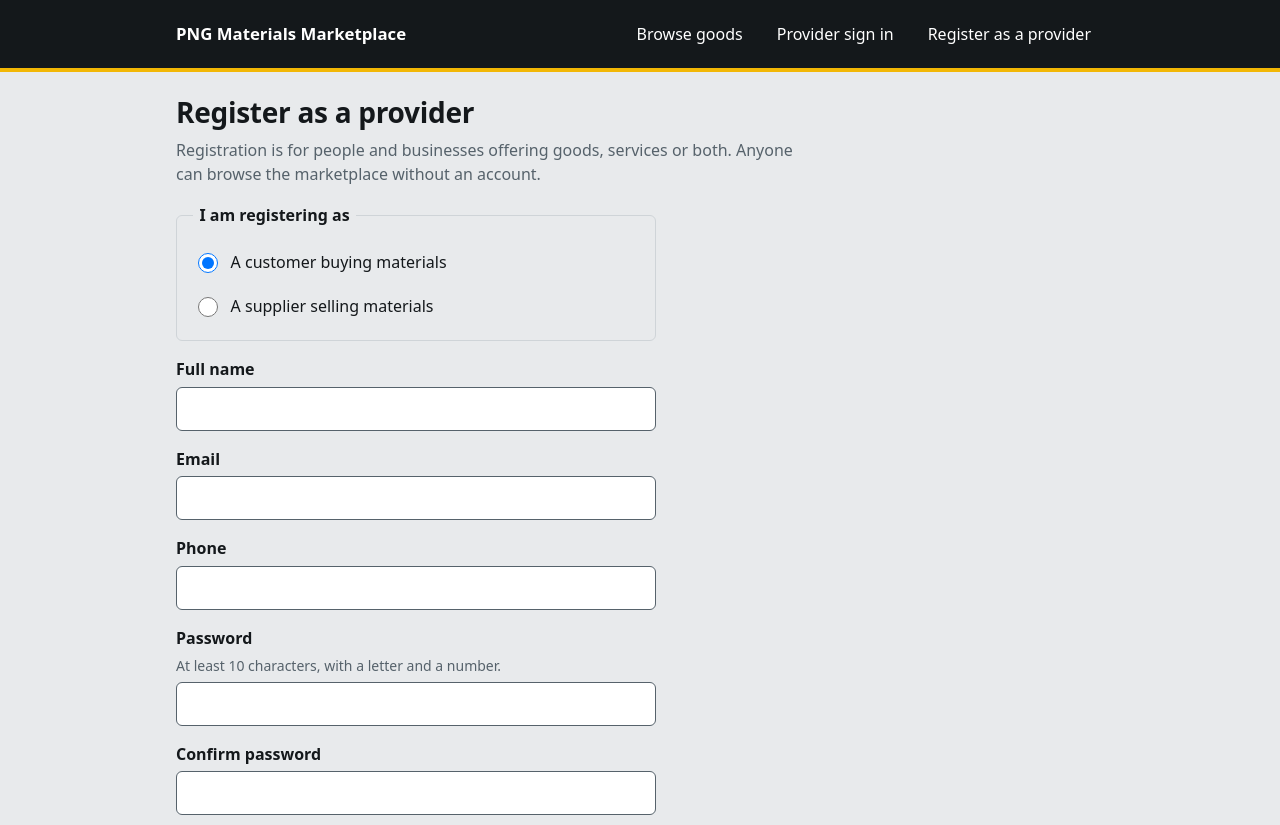
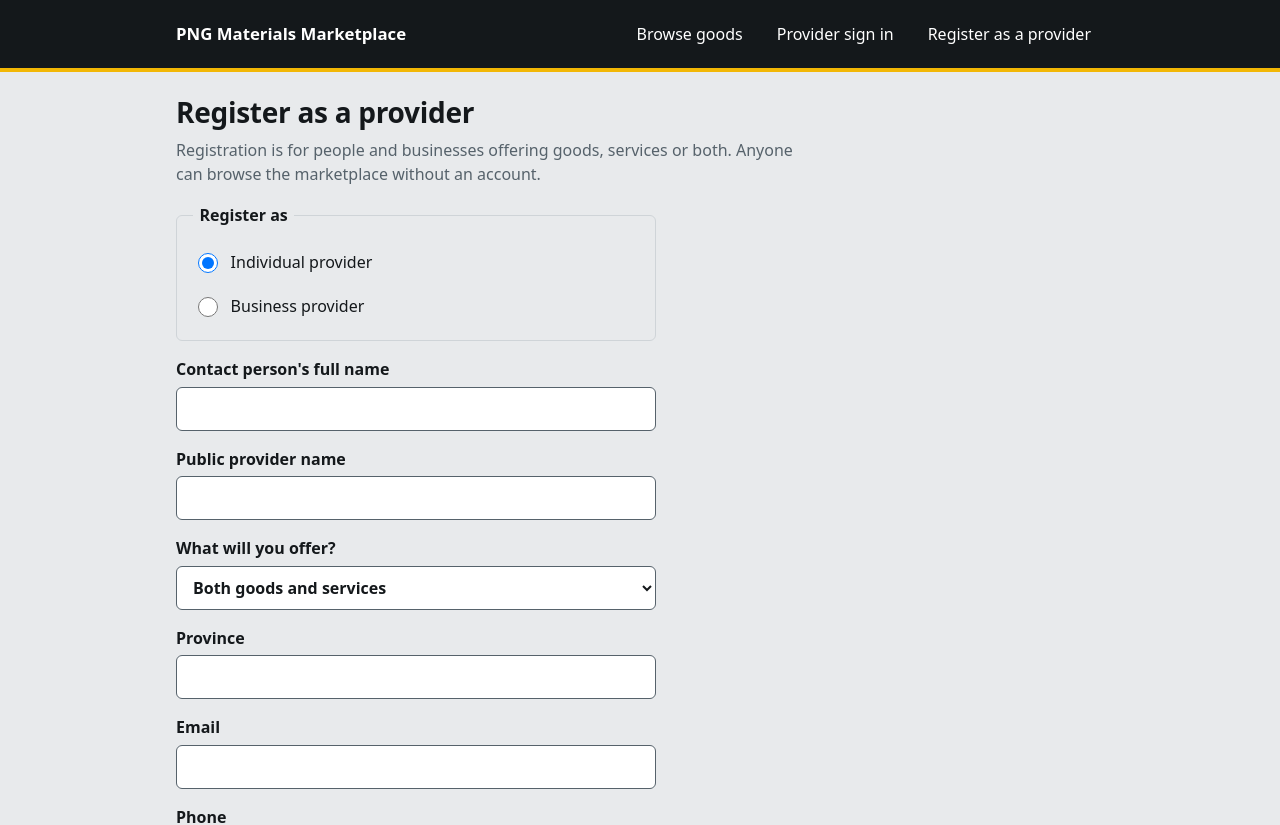
Before and after one commit to JennyJoshua/png-materials-marketplace, a Next.js app: page /register in a window 1280 px wide. Shown: the top 825 px of the page. Built offline with nearby package versions, Linux system fonts and the light colour scheme.

Commit message:
feat: replace buyer signup with provider registration

```diff
--- a/components/AuthForms.tsx
+++ b/components/AuthForms.tsx
@@ -4,64 +4,37 @@ import { useState, type FormEvent } from "react";
 import { useRouter } from "next/navigation";
 
 type ApiError = { error?: { code?: string; message?: string; fields?: Record<string, string> } };
-
 async function postJson(url: string, payload: unknown): Promise<{ ok: boolean; status: number; body: Record<string, unknown> & ApiError }> {
-  const res = await fetch(url, {
-    method: "POST",
-    headers: { "Content-Type": "application/json", Accept: "application/json" },
-    body: JSON.stringify(payload),
-  });
+  const res = await fetch(url, { method: "POST", headers: { "Content-Type": "application/json", Accept: "application/json" }, body: JSON.stringify(payload) });
   const body = (await res.json().catch(() => ({}))) as Record<string, unknown> & ApiError;
   return { ok: res.ok, status: res.status, body };
 }
-
 function FieldError({ id, message }: { id: string; message?: string }) {
-  return message ? (
-    <span id={id} className="field-error">
-      {message}
-    </span>
-  ) : null;
+  return message ? <span id={id} className="field-error">{message}</span> : null;
 }
 
 export function LoginForm({ next, notice }: { next?: string; notice?: string }) {
   const router = useRouter();
   const [error, setError] = useState<string | null>(null);
   const [busy, setBusy] = useState(false);
-
   async function onSubmit(event: FormEvent<HTMLFormElement>) {
-    event.preventDefault();
-    setError(null);
-    setBusy(true);
+    event.preventDefault(); setError(null); setBusy(true);
     const form = new FormData(event.currentTarget);
-    const result = await postJson("/api/auth/login", {
-      email: form.get("email"),
-      password: form.get("password"),
-      ...(next ? { next } : {}),
-    }).catch(() => null);
+    const result = await postJson("/api/auth/login", { email: form.get("email"), password: form.get("password"), ...(next ? { next } : {}) }).catch(() => null);
     setBusy(false);
     if (!result) return setError("Could not reach the server. Check your connection and try again.");
     if (!result.ok) return setError(result.body.error?.message ?? "Could not sign in.");
     const data = result.body.data as { redirectTo: string };
-    router.replace(data.redirectTo);
-    router.refresh();
+    router.replace(data.redirectTo); router.refresh();
   }
-
   return (
     <>
       {notice ? <p className="alert" role="alert">{notice}</p> : null}
       {error ? <p className="alert" role="alert">{error}</p> : null}
       <form className="stack" onSubmit={onSubmit} noValidate>
-        <label>
-          Email
-          <input name="email" type="email" autoComplete="email" required />
-        </label>
-        <label>
-          Password
-          <input name="password" type="password" autoComplete="current-password" required />
-        </label>
-        <button className="btn" type="submit" disabled={busy}>
-          {busy ? "Signing in…" : "Sign in"}
-        </button>
+        <label>Email<input name="email" type="email" autoComplete="email" required /></label>
+        <label>Password<input name="password" type="password" autoComplete="current-password" required /></label>
+        <button className="btn" type="submit" disabled={busy}>{busy ? "Signing in…" : "Sign in"}</button>
       </form>
     </>
   );
@@ -69,53 +42,40 @@ export function LoginForm({ next, notice }: { next?: string; notice?: string })
 
 export function RegisterForm() {
   const router = useRouter();
-  const [accountType, setAccountType] = useState<"CUSTOMER" | "SUPPLIER">("CUSTOMER");
+  const [accountType, setAccountType] = useState<"INDIVIDUAL_PROVIDER" | "BUSINESS_PROVIDER">("INDIVIDUAL_PROVIDER");
   const [errors, setErrors] = useState<Record<string, string>>({});
   const [formError, setFormError] = useState<string | null>(null);
   const [confirmEmail, setConfirmEmail] = useState(false);
   const [busy, setBusy] = useState(false);
 
   async function onSubmit(event: FormEvent<HTMLFormElement>) {
-    event.preventDefault();
-    setErrors({});
-    setFormError(null);
-    setBusy(true);
+    event.preventDefault(); setErrors({}); setFormError(null); setBusy(true);
     const form = new FormData(event.currentTarget);
     const text = (name: string) => String(form.get(name) ?? "");
-    const base = {
+    const payload = {
       accountType,
       fullName: text("fullName"),
+      displayName: text("displayName"),
+      providerType: text("providerType"),
+      province: text("province"),
       email: text("email"),
       phone: text("phone"),
       password: text("password"),
       confirmPassword: text("confirmPassword"),
     };
-    const payload =
-      accountType === "SUPPLIER"
-        ? { ...base, businessName: text("businessName"), businessAddress: text("businessAddress"), location: text("location") }
-        : base;
-
     const result = await postJson("/api/auth/register", payload).catch(() => null);
     setBusy(false);
     if (!result) return setFormError("Could not reach the server. Check your connection and try again.");
     if (!result.ok) {
       if (result.body.error?.fields) setErrors(result.body.error.fields);
-      return setFormError(result.body.error?.message ?? "Could not create the account.");
+      return setFormError(result.body.error?.message ?? "Could not create the provider account.");
     }
     const data = result.body.data as { needsEmailConfirmation: boolean; redirectTo?: string };
     if (data.needsEmailConfirmation || !data.redirectTo) return setConfirmEmail(true);
-    router.replace(data.redirectTo);
-    router.refresh();
+    router.replace(data.redirectTo); router.refresh();
   }
 
-  if (confirmEmail) {
-    return (
-      <p className="alert info" role="status">
-        Check your email. We sent a confirmation link. Open it to finish creating your account, then sign in.
-      </p>
-    );
-  }
-
+  if (confirmEmail) return <p className="alert info" role="status">Check your email. We sent a confirmation link. Open it to finish creating your provider account, then sign in.</p>;
   const field = (name: string) => ({
     "aria-invalid": errors[name] ? true : undefined,
     "aria-describedby": errors[name] ? `${name}-error` : undefined,
@@ -126,68 +86,35 @@ export function RegisterForm() {
       {formError ? <p className="alert" role="alert">{formError}</p> : null}
       <form className="stack" onSubmit={onSubmit} noValidate>
         <fieldset>
-          <legend>I am registering as</legend>
+          <legend>Register as</legend>
           <label className="choice">
-            <input type="radio" name="accountType" checked={accountType === "CUSTOMER"} onChange={() => setAccountType("CUSTOMER")} />
-            A customer buying materials
+            <input type="radio" name="accountType" checked={accountType === "INDIVIDUAL_PROVIDER"} onChange={() => setAccountType("INDIVIDUAL_PROVIDER")} />
+            Individual provider
           </label>
           <label className="choice">
-            <input type="radio" name="accountType" checked={accountType === "SUPPLIER"} onChange={() => setAccountType("SUPPLIER")} />
-            A supplier selling materials
+            <input type="radio" name="accountType" checked={accountType === "BUSINESS_PROVIDER"} onChange={() => setAccountType("BUSINESS_PROVIDER")} />
+            Business provider
           </label>
         </fieldset>
-
-        <label>
-          {accountType === "SUPPLIER" ? "Contact name" : "Full name"}
-          <input name="fullName" autoComplete="name" required {...field("fullName")} />
-          <FieldError id="fullName-error" message={errors.fullName} />
+        <label>Contact person's full name<input name="fullName" autoComplete="name" required {...field("fullName")} /><FieldError id="fullName-error" message={errors.fullName} /></label>
+        <label>{accountType === "BUSINESS_PROVIDER" ? "Business / public provider name" : "Public provider name"}
+          <input name="displayName" autoComplete={accountType === "BUSINESS_PROVIDER" ? "organization" : "name"} required {...field("displayName")} />
+          <FieldError id="displayName-error" message={errors.displayName} />
         </label>
-
-        {accountType === "SUPPLIER" ? (
-          <>
-            <label>
-              Business name
-              <input name="businessName" autoComplete="organization" required {...field("businessName")} />
-              <FieldError id="businessName-error" message={errors.businessName} />
-            </label>
-            <label>
-              Business address
-              <input name="businessAddress" autoComplete="street-address" required {...field("businessAddress")} />
-              <FieldError id="businessAddress-error" message={errors.businessAddress} />
-            </label>
-            <label>
-              Town or province
-              <input name="location" required {...field("location")} />
-              <FieldError id="location-error" message={errors.location} />
-            </label>
-          </>
-        ) : null}
-
-        <label>
-          Email
-          <input name="email" type="email" autoComplete="email" required {...field("email")} />
-          <FieldError id="email-error" message={errors.email} />
+        <label>What will you offer?
+          <select name="providerType" defaultValue="BOTH" required>
+            <option value="PRODUCTS">Goods / products</option>
+            <option value="SERVICES">Services</option>
+            <option value="BOTH">Both goods and services</option>
+          </select>
+          <FieldError id="providerType-error" message={errors.providerType} />
         </label>
-        <label>
-          Phone
-          <input name="phone" type="tel" autoComplete="tel" required {...field("phone")} />
-          <FieldError id="phone-error" message={errors.phone} />
-        </label>
-        <label>
-          Password
-          <span className="hint">At least 10 characters, with a letter and a number.</span>
-          <input name="password" type="password" autoComplete="new-password" required {...field("password")} />
-          <FieldError id="password-error" message={errors.password} />
-        </label>
-        <label>
-          Confirm password
-          <input name="confirmPassword" type="password" autoComplete="new-password" required {...field("confirmPassword")} />
-          <FieldError id="confirmPassword-error" message={errors.confirmPassword} />
-        </label>
-
-        <button className="btn" type="submit" disabled={busy}>
-          {busy ? "Creating account…" : "Create account"}
-        </button>
+        <label>Province<input name="province" autoComplete="address-level1" required {...field("province")} /><FieldError id="province-error" message={errors.province} /></label>
+        <label>Email<input name="email" type="email" autoComplete="email" required {...field("email")} /><FieldError id="email-error" message={errors.email} /></label>
+        <label>Phone<input name="phone" type="tel" autoComplete="tel" required {...field("phone")} /><FieldError id="phone-error" message={errors.phone} /></label>
+        <label>Password<span className="hint">At least 10 characters, with a letter and a number.</span><input name="password" type="password" autoComplete="new-password" required {...field("password")} /><FieldError id="password-error" message={errors.password} /></label>
+        <label>Confirm password<input name="confirmPassword" type="password" autoComplete="new-password" required {...field("confirmPassword")} /><FieldError id="confirmPassword-error" message={errors.confirmPassword} /></label>
+        <button className="btn" type="submit" disabled={busy}>{busy ? "Creating provider account…" : "Create provider account"}</button>
       </form>
     </>
   );
```
